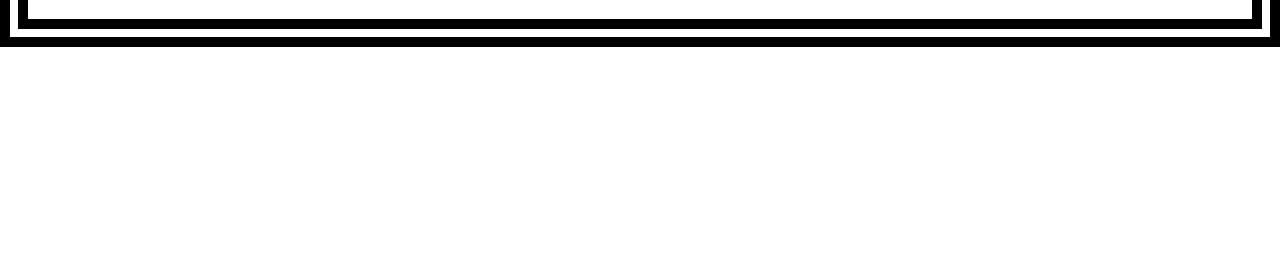
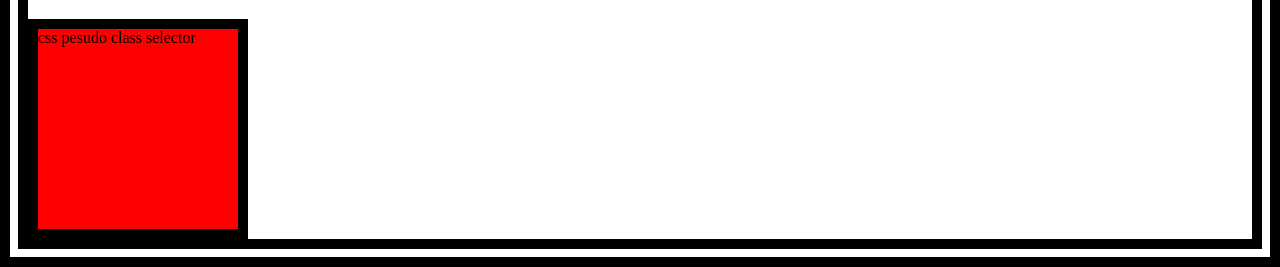
Before and after one commit to Yashagya16/css-selectors, a plain HTML site: page index.html in a window 1280 px wide. Shown: the part 600-867 px from the top of the page. Before the commit the page ends 800 px from the top, so only its background shows below. Drawn offline with Linux system fonts and the light colour scheme.

Commit message:
css pesudo class selector

```diff
--- a/index.html
+++ b/index.html
@@ -78,6 +78,14 @@ property:value;
         h1::before {
             content: url(https://blogger.googleusercontent.com/img/b/R29vZ2xl/AVvXsEgEUapPaikldBs5M7AK0G5x6g6u-iphBi43IJsUjlYYpZ0_vd1iGqvhMBFsMfYIBsv2L-bJoUjzlH9sIIpA9DT26Hmug22wWQeNzGATAVNaMh4y76g-Nji5ZcY-HbDJnWTx_W5AwHQR16w/s1600/dreamer-emoji.gif)
         }
+        /* pesudo class selector : syntax
+element::selector{
+property:value;
+}
+*/
+div#c1:hover{
+    background-color: green;
+}
     </style>
 </head>
 
@@ -87,6 +95,7 @@ property:value;
     <span class="b1">css class selector</span>
     <a href="https://oklabs.in">css attribute selector</a>
     <h1>css pesudo selector</h1>
+    <div id="c1">css pesudo class selector</div>
 </body>
 
 </html>
```
